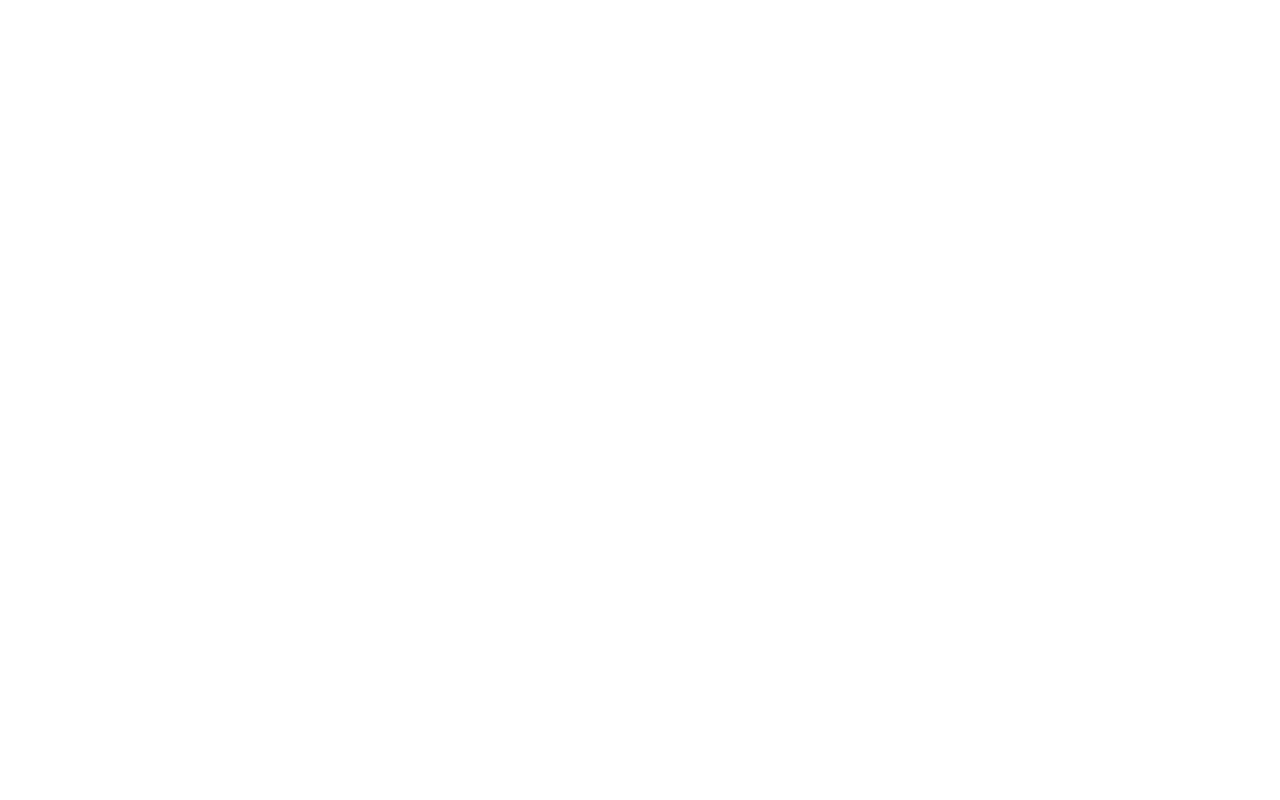
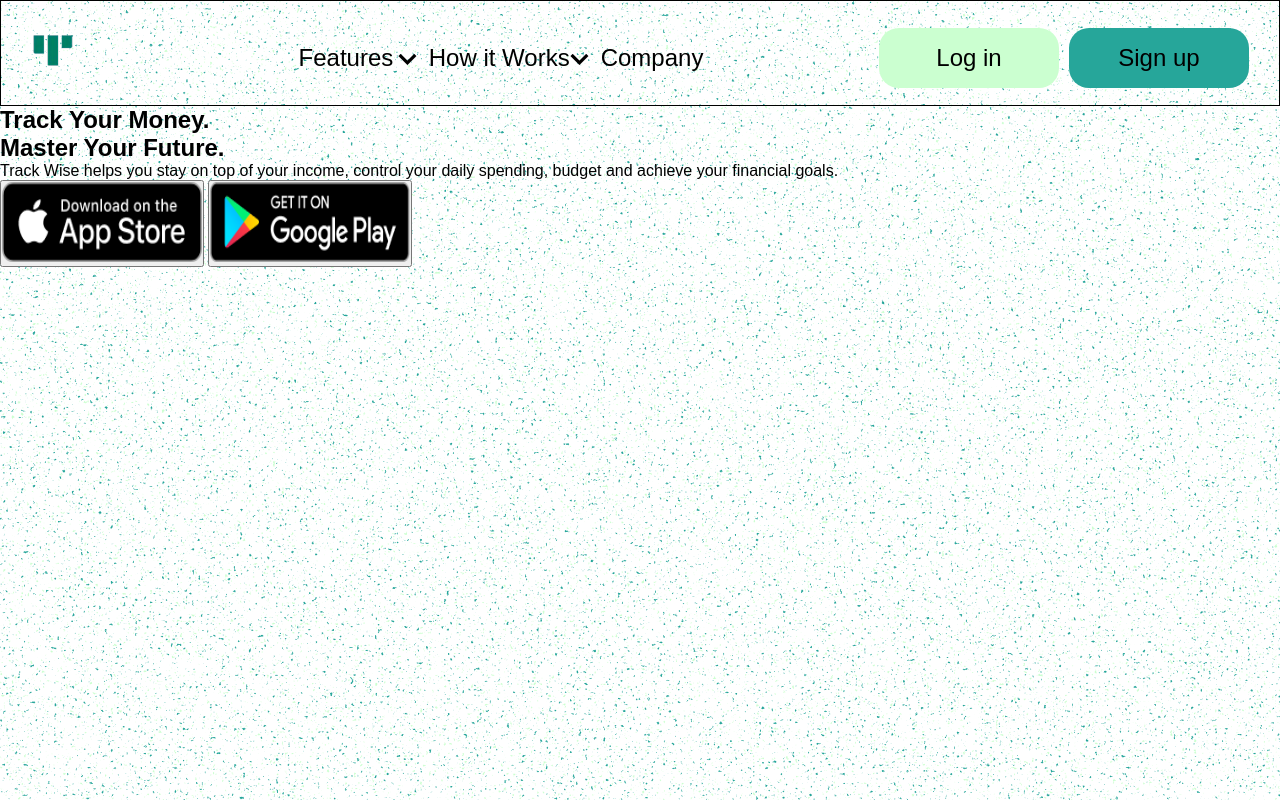
Before and after one commit to ojwilsonn/kc-promotional-task-3, a plain HTML site: page index.html in a window 1280 px wide. Drawn offline with Linux system fonts and the light colour scheme.

Commit message:
add header

```diff
--- a/css/style.css
+++ b/css/style.css
@@ -0,0 +1,63 @@
+*{
+    padding: 0;
+    margin: 0;
+    box-sizing: border-box;
+}
+body{
+    font-family: 'Poppins', sans-serif;
+    background-image: url(/img/bg-hero.png);
+}
+
+/* Header Style */
+
+.header{
+    width: 100%;
+}
+.navbar{
+    display: flex;
+    align-items: center;
+    justify-content: space-between;
+    padding-top: 10px;
+    padding-right: 30px;
+    padding-left: 10px;
+    border: 1px solid #000;
+}
+/* .logo img{
+    border: 1px solid #000;
+} */
+.nav-list{
+    display: flex;
+    align-items: center;
+    list-style: none;
+    gap: 12px;
+}
+.nav-list .nav-item a{
+    text-decoration: none;
+    color: #000;
+    font-weight: 500;
+    font-style: medium;
+    font-size: 24px;
+    line-height: 100%;
+}
+.header-btns{
+    display: flex;
+    gap: 10px;
+}
+.btn{
+    width: 180px;
+    height: 60px;
+    padding: 10px 17px;
+    border-radius: 20px;
+    font-weight: 500;
+    font-style: medium;
+    font-size: 24px;
+    line-height: 100%;
+    border: none;
+    box-shadow: opx 4px 4px opx rgba(0, 0, 0, 0.25);
+}
+.header-btns .login{
+    background-color: #CBFFD0;
+}
+.header-btns .signup{
+    background-color: #26A69A;
+}
--- a/index.html
+++ b/index.html
@@ -1,12 +1,53 @@
 <!DOCTYPE html>
 <html lang="en">
-<head>
-    <meta charset="UTF-8">
-    <meta name="viewport" content="width=device-width, initial-scale=1.0">
-    <title>Document</title>
-    <link rel="stylesheet" href="/css/style.css">
-</head>
-<body>
+  <head>
+    <meta charset="UTF-8" />
+    <meta name="viewport" content="width=device-width, initial-scale=1.0" />
+    <title>TrackWISE</title>
+    <link rel="stylesheet" href="/css/style.css" />
+  </head>
+  <body>
+    <!-- Header Section -->
+    <header class="header">
+      <nav class="navbar">
+        <div class="logo">
+          <img src="/img/logo.png" alt="Logo" width="112" height="90" />
+        </div>
+        <ul class="nav-list">
+          <li class="nav-item">
+            <a href="#">Features</a> <img src="/img/arrow-down.png" />
+          </li>
+          <li class="nav-item">
+            <a href="#">How it Works</a><img src="/img/arrow-down.png" />
+          </li>
+          <li class="nav-item"><a href="#">Company</a></li>
+        </ul>
+        <div class="header-btns">
+          <button type="button" class="login btn">Log in</button>
+          <button type="button" class="signup btn">Sign up</button>
+        </div>
+      </nav>
+    </header>
 
-</body>
+    <!-- Main Section -->
+    <main>
+      <section class="container">
+        <div>
+          <h1>Track Your Money. <br />Master Your Future.</h1>
+          <p>
+            Track Wise helps you stay on top of your income, control your daily
+            spending, budget and achieve your financial goals.
+          </p>
+          <div class="store-btns">
+            <button type="button">
+              <img src="/img/appstore-img.png" alt="appstore" width="200" height="80" />
+            </button>
+            <button type="button">
+              <img src="/img/googleplay-img.png" alt="googleplay" width="200" height="80" />
+            </button>
+          </div>
+        </div>
+      </section>
+    </main>
+  </body>
 </html>
```
Also changed, not shown: img/appstore-img.png (added), img/arrow-down.png (added), img/bg-hero.png (added), img/googleplay-img.png (added), img/green-hero-img.png (added), img/hero-img-laptop.png (added), img/logo.png (added).
